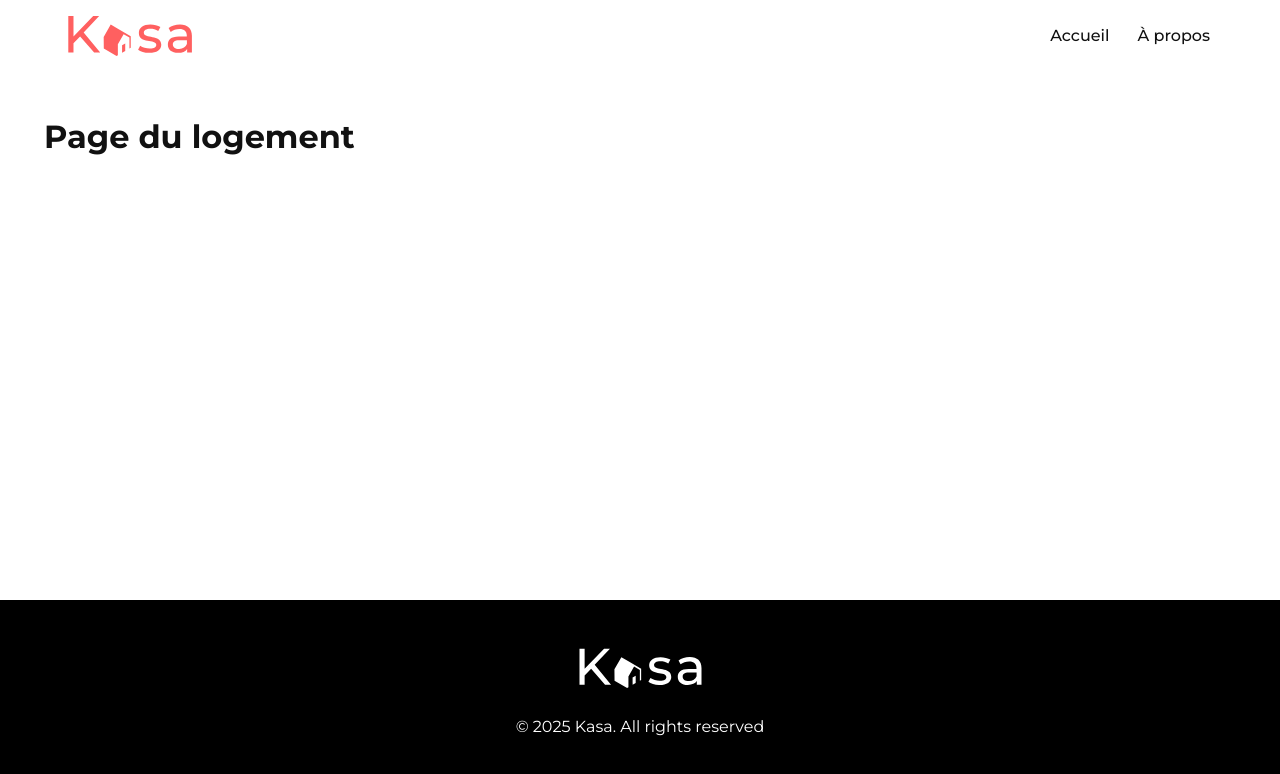
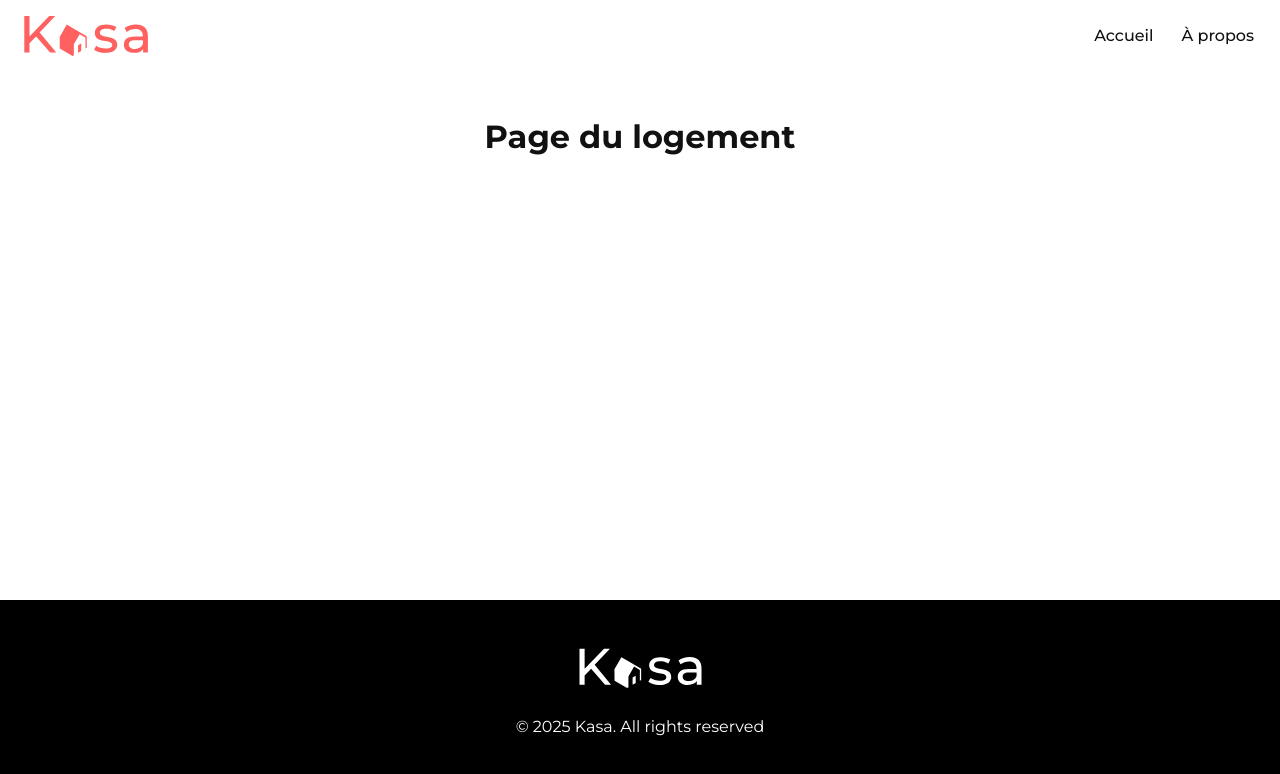
Before and after one commit to zylLiz/kasa, a React (Vite) app: page /logement/0979876d in a window 1280 px wide. Shown: the top 774 px of the page. Built offline with nearby package versions, Linux system fonts and the light colour scheme.

Commit message:
style(base): #root en flex (sticky footer) + helper .container

```diff
--- a/src/layouts/RootLayout.jsx
+++ b/src/layouts/RootLayout.jsx
@@ -10,7 +10,7 @@ export default function RootLayout() {
   return (
     <>
       <Header />
-      <main className="main">
+      <main className="main container">
         {/* Ici s’affichent Home, About, Logement… */}
         <Outlet />
       </main>
--- a/src/styles/_base.scss
+++ b/src/styles/_base.scss
@@ -1,7 +1,8 @@
 @use "./variables" as *;
 
 * { box-sizing: border-box; }
-html, body { height: 100%; }
+
+html, body, #root { height: 100%; }
 body {
   margin: 0;
   background: #fff;
@@ -11,14 +12,21 @@ body {
 
 /* conteneur central */
 #root {
-  max-width: $container;
-  width: 100%;
+  display: flex;
+  flex-direction: column;
+}
+
+/* un helper de conteneur réutilisable */
+.container {
+  max-width: $container; /* ex: 1240px */
   margin: 0 auto;
   padding: 0 24px;
 }
 
-/* zone des pages */
+/* zone des pages = conteneur du contenu variable */
 .main {
-  min-height: 60vh;
-  padding: 24px 0;
+  flex: 1;
+  max-width: $container;
+  margin: 0 auto;
+  padding: 24px;
 }
```
